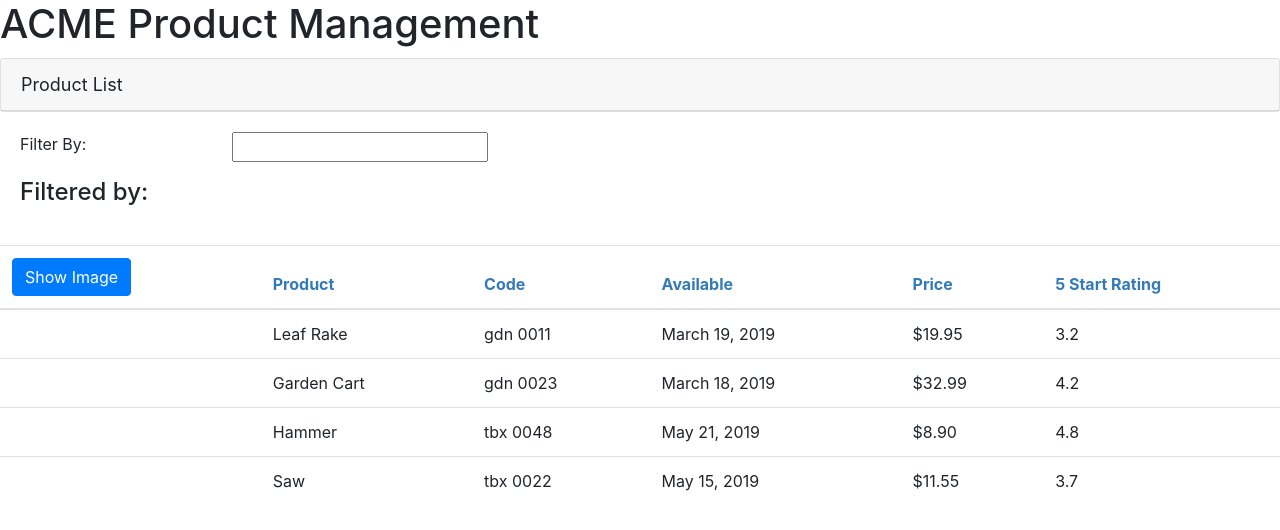
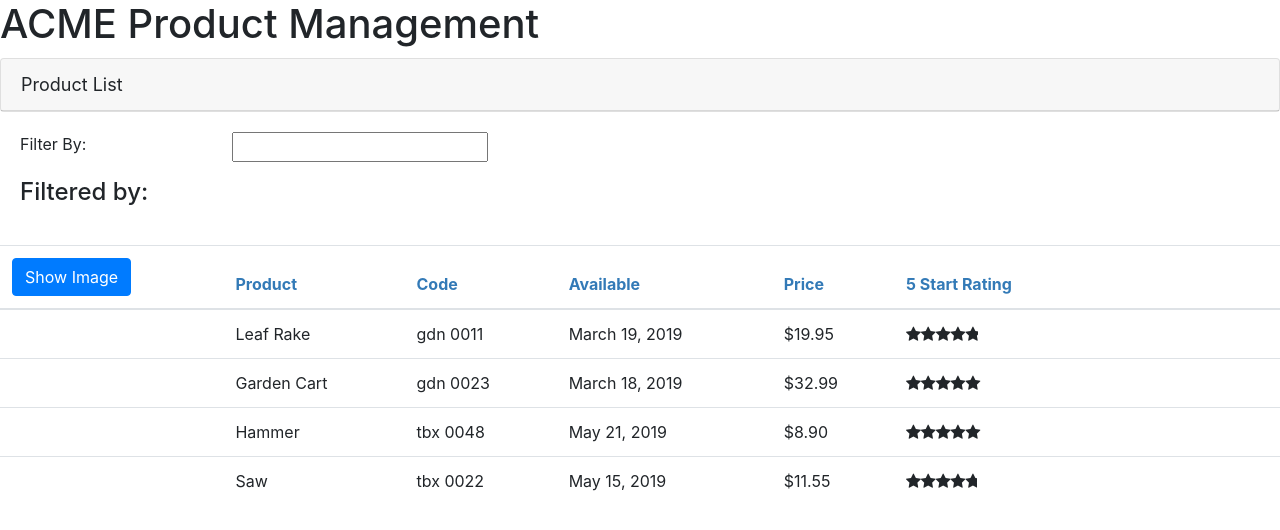
Before and after one commit to SteveMustanski/APM, an Angular app: page / in a window 1280 px wide. Shown: the top 530 px of the page. Built offline with nearby package versions, Linux system fonts and the light colour scheme.

Commit message:
added star component and input output events

```diff
--- a/src/app/app.module.ts
+++ b/src/app/app.module.ts
@@ -5,13 +5,15 @@ import { FormsModule } from "@angular/forms";
 import { AppComponent } from './app.component';
 import { ProductListComponent } from "./products/product-list.component";
 import { ConvertToSpacesPipe } from './shared/convert-to-spaces.pipe';
+import { StarComponent } from './shared/star.component';
 
 
 @NgModule({
   declarations: [
     AppComponent,
     ProductListComponent,
-    ConvertToSpacesPipe
+    ConvertToSpacesPipe,
+    StarComponent
   ],
   imports: [
     BrowserModule,
--- a/src/app/products/product-list.component.html
+++ b/src/app/products/product-list.component.html
@@ -52,7 +52,8 @@
         <td>{{product.productCode | lowercase | convertToSpaces: '-'}}</td>
         <td>{{product.releaseDate}}</td>
         <td>{{product.price | currency: 'USD':'symbol':'1.2-2'}}</td>
-        <td>{{product.starRating}}</td>
+        <td [style.width.px]=386><pm-star [rating]='product.starRating'
+          (ratingClicked)='onRatingClicked($event)'></pm-star></td>
       </tr>
     </tbody>
   </table>
--- a/src/app/products/product-list.component.ts
+++ b/src/app/products/product-list.component.ts
@@ -31,7 +31,7 @@ export class ProductListComponent implements OnInit {
       "releaseDate": "March 19, 2019",
       "description": "Leaf rake with 48-inch wooden handle.",
       "price": 19.95,
-      "starRating": 3.2,
+      "starRating": 3.8,
       "imageUrl": "assets/images/leaf_rake.png"
     },
     {
@@ -82,4 +82,8 @@ export class ProductListComponent implements OnInit {
     return this.products.filter((product: IProduct) =>
       product.productName.toLocaleLowerCase().indexOf(filterBy) !== -1);
   }
+
+  onRatingClicked(message: string): void {
+    this.pageTitle = `Product List ${message}`
+  }
 }
--- a/src/app/shared/star.component.html
+++ b/src/app/shared/star.component.html
@@ -1,7 +1,8 @@
 <div class="crop"
      [style.width.px]="starWidth"
-     [title]="rating">
-  <div style="width: 75px">
+     [title]="rating"
+     (click)="onClick()">
+  <div style="width: 375px">
     <span class="fa fa-star"></span>
     <span class="fa fa-star"></span>
     <span class="fa fa-star"></span>
--- /dev/null
+++ b/src/app/shared/star.component.ts
@@ -0,0 +1,22 @@
+import { Component, EventEmitter, Input, OnChanges, Output } from '@angular/core';
+
+@Component({
+  selector: 'pm-star',
+  templateUrl: './star.component.html',
+  styleUrls: ['./star.component.css']
+})
+
+export class StarComponent implements OnChanges {
+  @Input() rating: number;
+  starWidth: number;
+  @Output() ratingClicked: EventEmitter<string> =
+    new EventEmitter<string>();
+
+  ngOnChanges(): void {
+    this.starWidth = (this.rating + 1) * 75 / 5;
+  }
+
+  onClick(): void {
+    this.ratingClicked.emit(`The rating ${this.rating} was clicked`)
+  }
+}
```
Also changed, not shown: src/app/shared/star.component.css (line endings or trailing spaces).
